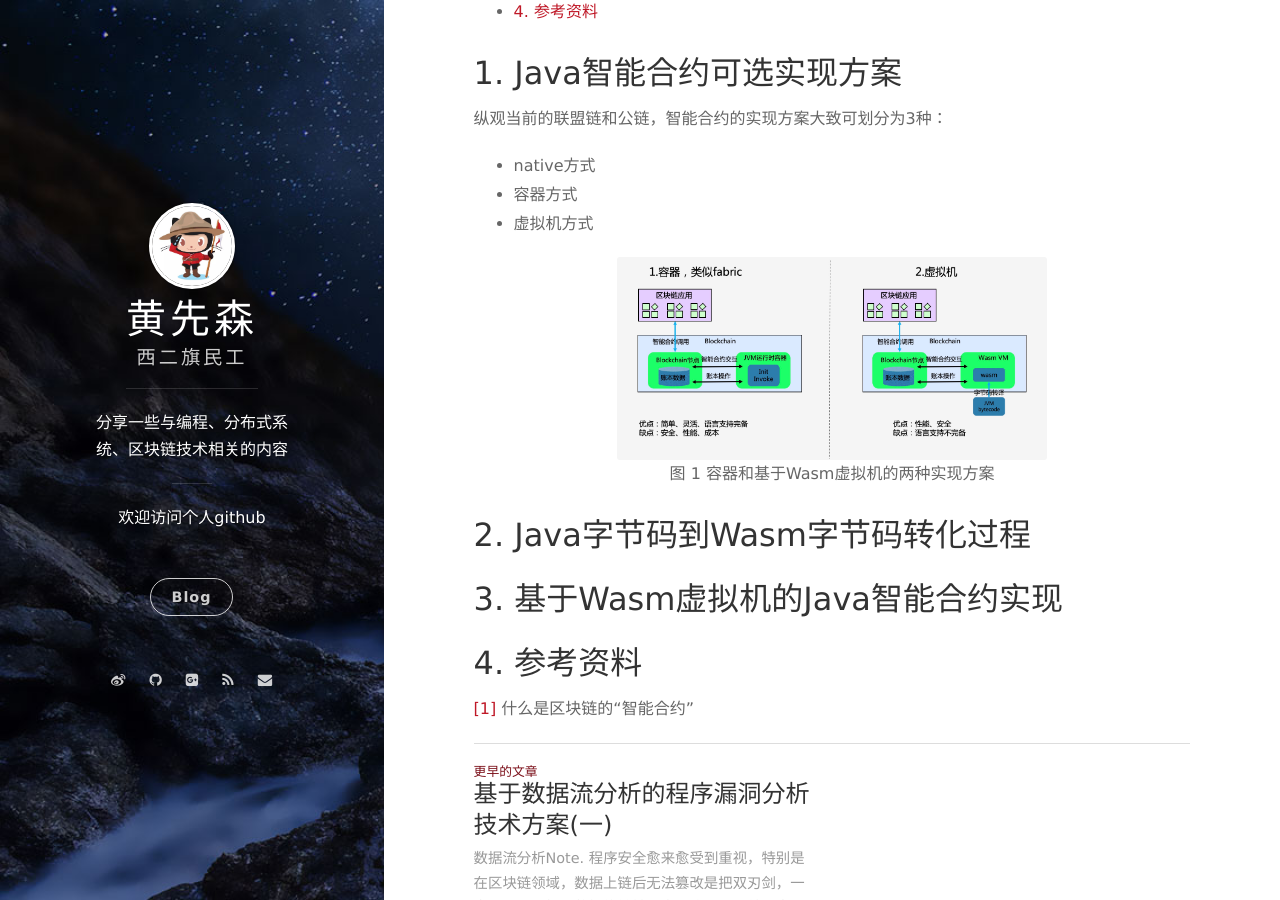
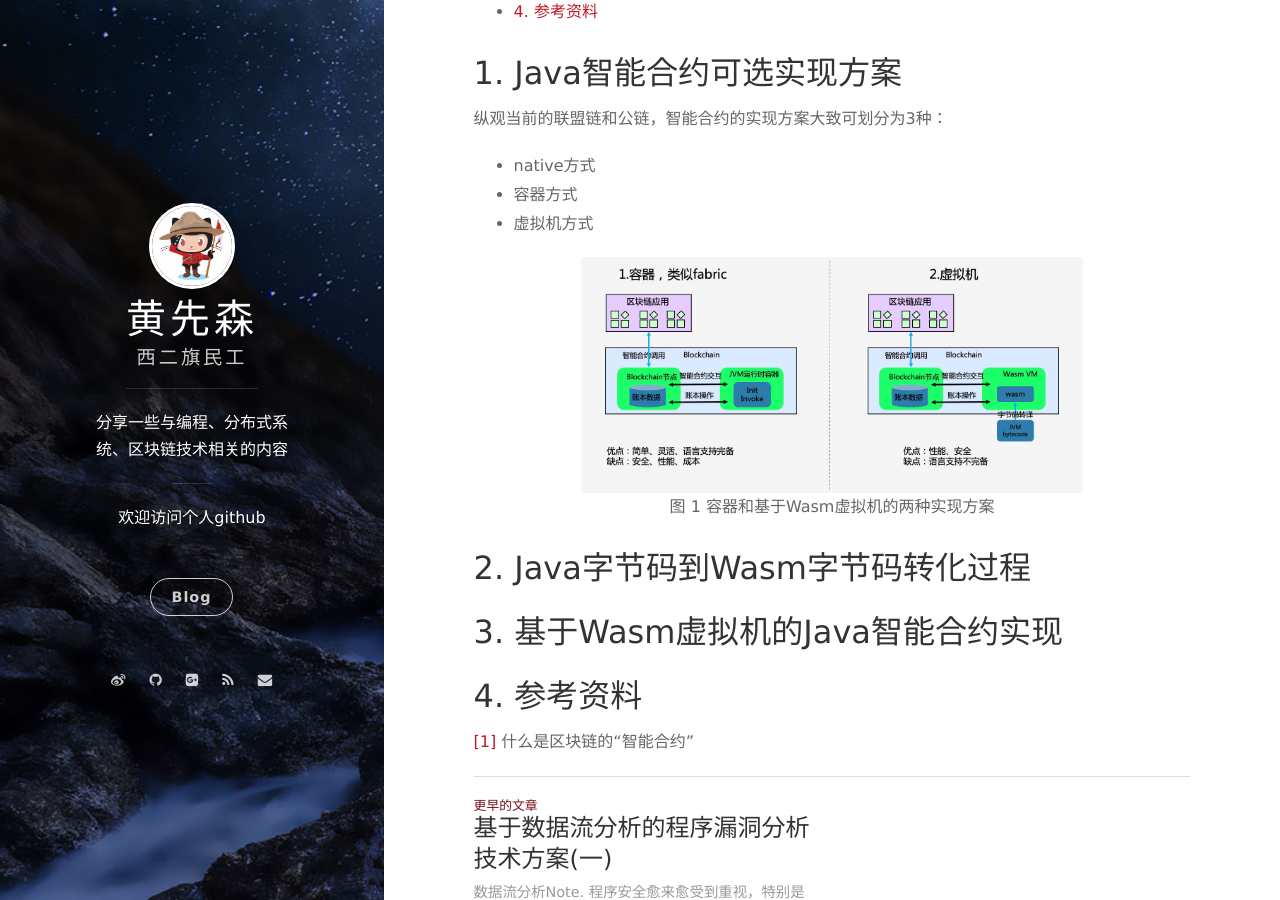
Before and after one commit to berryjam/berryjam.github.io, a Jekyll site: the page built from _posts/2020-06-20-Java智能合约实现探索.md, in a window 1280 px wide and 900 px high, scrolled down 511 px. Built offline with Jekyll 4.4.1, drawn with Linux system fonts in a browser that asks for light colours; nearby versions of some CDN libraries; comment, search, counter and statistics services are not loaded.

Commit message:
Update 2020-06-20-Java智能合约实现探索.md

```diff
--- a/_posts/2020-06-20-Java智能合约实现探索.md
+++ b/_posts/2020-06-20-Java智能合约实现探索.md
@@ -28,7 +28,7 @@ tags: 智能合约 Java字节码 Wasm字节码 虚拟机
 
 
 <div align="center">
-<img src="https://github.com/berryjam/berryjam.github.io/blob/master/image/2020-07-06/%E6%99%BA%E8%83%BD%E5%90%88%E7%BA%A6%E5%8F%AF%E9%80%89%E6%96%B9%E6%A1%88.png?raw=true" height="60%" width="60%">
+<img src="https://github.com/berryjam/berryjam.github.io/blob/master/image/2020-07-06/%E6%99%BA%E8%83%BD%E5%90%88%E7%BA%A6%E5%8F%AF%E9%80%89%E6%96%B9%E6%A1%88.png?raw=true" height="70%" width="70%">
 </div>
 
 <p align="center">
```
